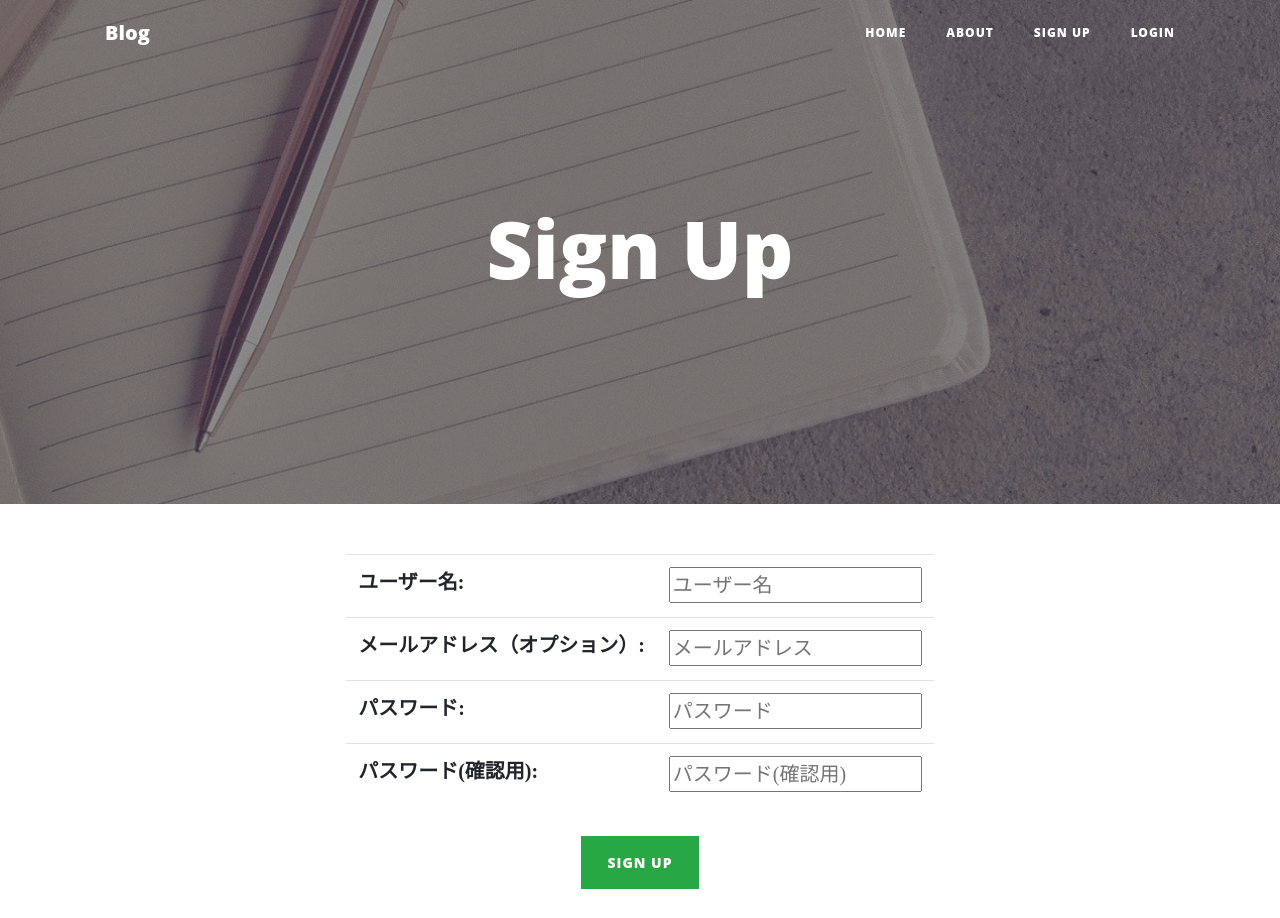
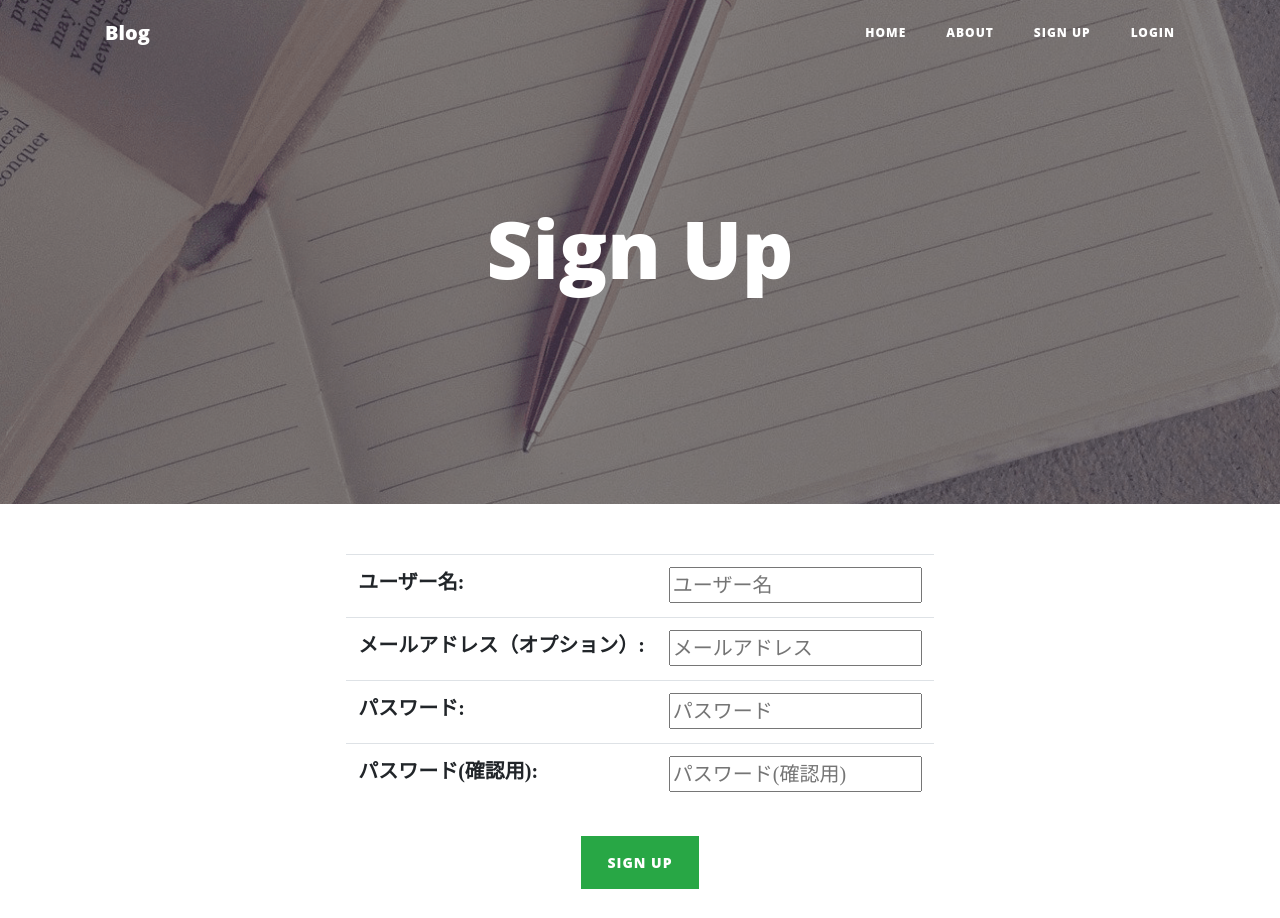
Before and after one commit to tomizawa0214/django-blog, a Django app: page /accounts/signup/ in a window 1280 px wide. Shown: the top 918 px of the page. Run offline with Django 3.2, Linux system fonts and the light colour scheme; some libraries are stand-ins or nearby versions.

Commit message:
トップ画像の変更

```diff
--- a/blog/static/css/blog.css
+++ b/blog/static/css/blog.css
@@ -172,10 +172,9 @@ header.masthead {
   background-image: url('/static/img/title.png');
   margin-bottom: 50px;
   background-color: #868e96;
-  background-attachment: scroll;
   position: relative;
   background-size: cover;
-  background-position: right;
+  background-position: center;
 }
 
 header.masthead .overlay {
```
